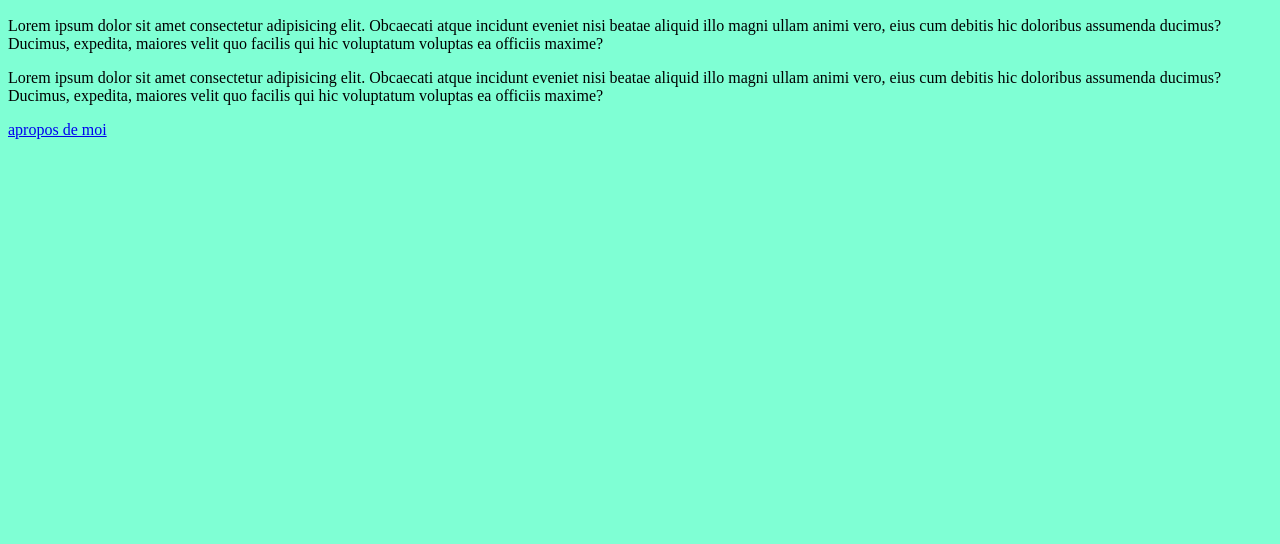
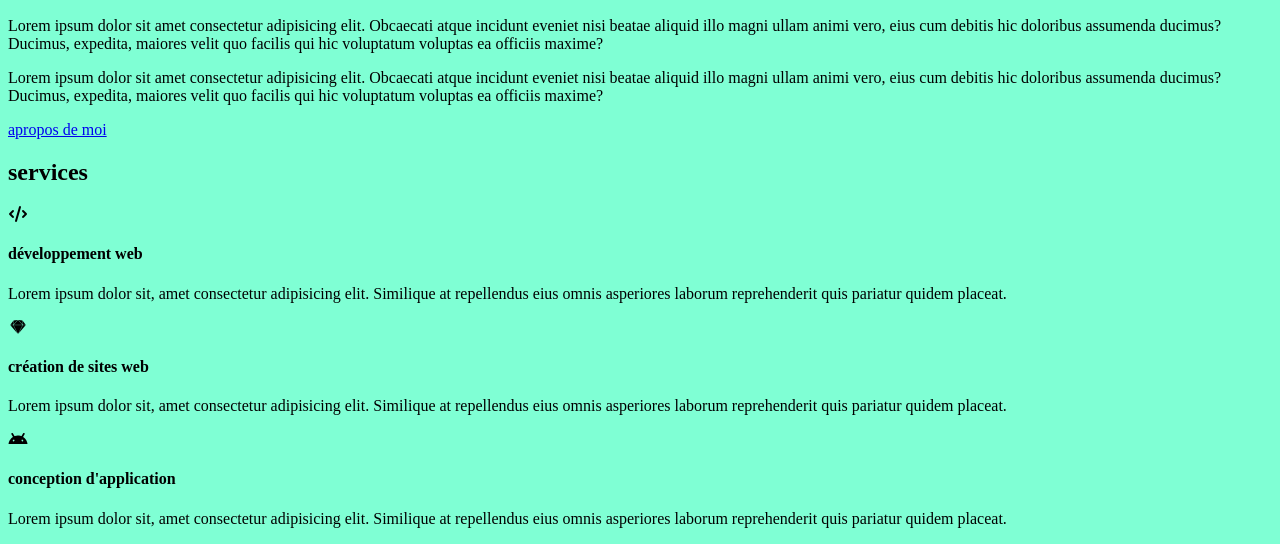
Before and after one commit to alex-codeur/portfolio, a plain HTML site: page index.html in a window 1280 px wide. Shown: the part 681-1225 px from the top of the page. Before the commit the page ends 828 px from the top, so only its background shows below. Drawn offline with Linux system fonts and the light colour scheme.

Commit message:
services section

```diff
--- a/index.html
+++ b/index.html
@@ -178,6 +178,55 @@
     </section>
     <!-- end of about about -->
 
+    <!-- services -->
+    <section class="section bg-grey">
+        <div class="section-title">
+            <h2>services</h2>
+            <div class="underline"></div>
+        </div>
+        <div class="section-center services-center">
+            <!-- single  service-->
+            <article class="service">
+                <i class="fas fa-code service-icon"></i>
+                <h4>développement web</h4>
+                <div class="underline"></div>
+                <p>
+                    Lorem ipsum dolor sit, amet consectetur adipisicing elit. Similique
+                    at repellendus eius omnis asperiores laborum reprehenderit quis
+                    pariatur quidem placeat.
+                </p>
+            </article>
+            <!-- end of single service -->
+            <!-- single  service-->
+            <article class="service">
+                <!-- fab -->
+                <i class="fab fa-sketch service-icon"></i>
+                <h4>création de sites web</h4>
+                <div class="underline"></div>
+                <p>
+                    Lorem ipsum dolor sit, amet consectetur adipisicing elit. Similique
+                    at repellendus eius omnis asperiores laborum reprehenderit quis
+                    pariatur quidem placeat.
+                </p>
+            </article>
+            <!-- end of single service -->
+            <!-- single  service-->
+            <article class="service">
+                <!-- fab -->
+                <i class="fab fa-android service-icon"></i>
+                <h4>conception d'application</h4>
+                <div class="underline"></div>
+                <p>
+                    Lorem ipsum dolor sit, amet consectetur adipisicing elit. Similique
+                    at repellendus eius omnis asperiores laborum reprehenderit quis
+                    pariatur quidem placeat.
+                </p>
+            </article>
+            <!-- end of single service -->
+        </div>
+    </section>
+    <!-- end of services -->
+
     <script src="./js/app.js"></script>
 </body>
 
```
